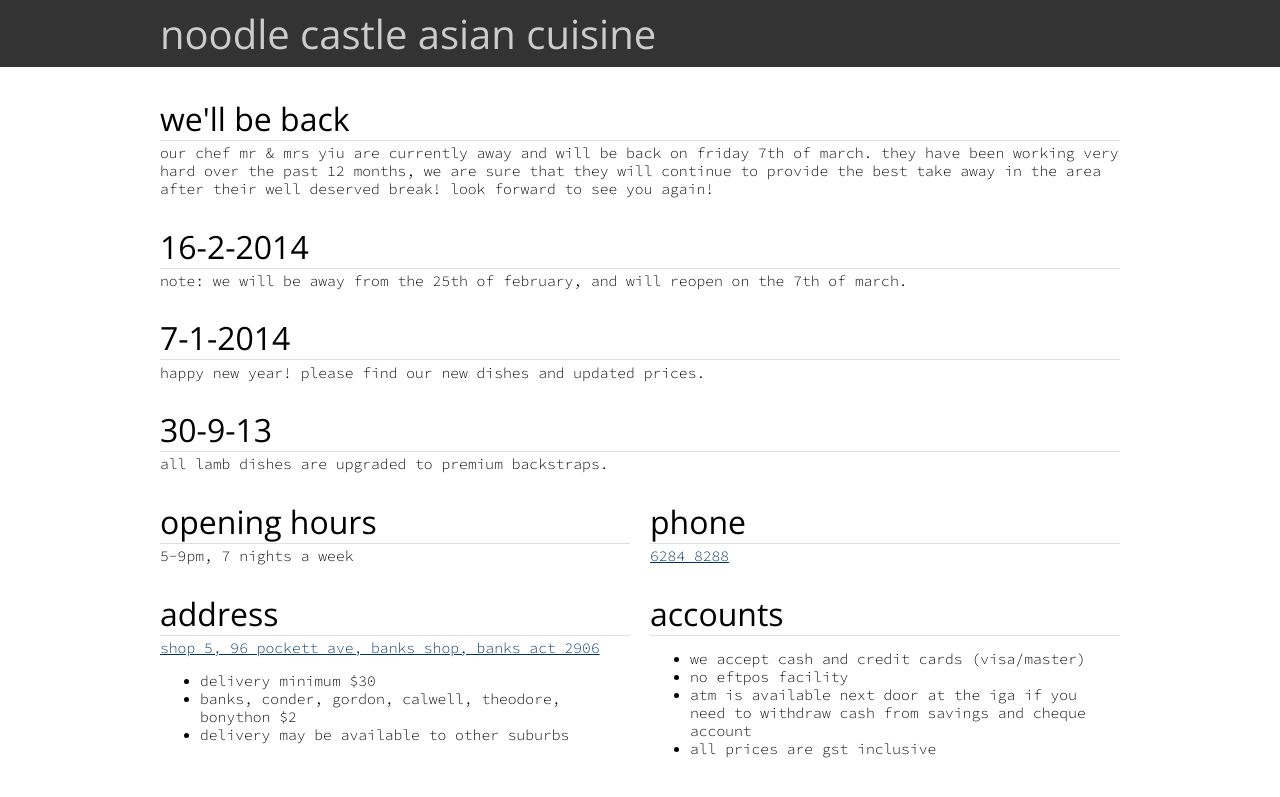
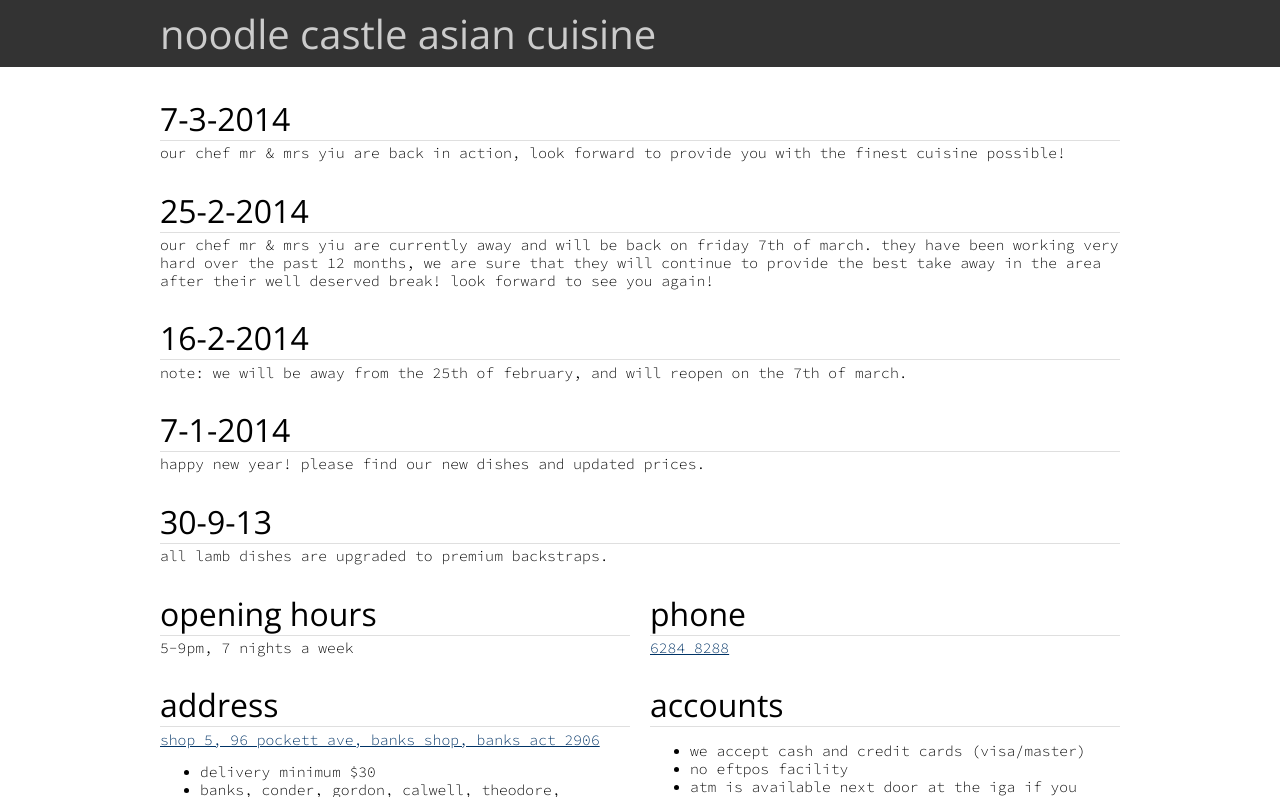
Before and after one commit to noodlecastle/noodlecastle.github.io, a plain HTML site: page index.html in a window 1280 px wide. Shown: the top 797 px of the page. Drawn offline with nearby package versions, Linux system fonts and the light colour scheme.

Commit message:
added came back message after 2014 vacation.

```diff
--- a/index.html
+++ b/index.html
@@ -124,7 +124,10 @@ p.price {
 
 <main role=main>
 
-<h2>We'll be back</h2>
+<h2>7-3-2014</h2>
+Our chef Mr &amp; Mrs Yiu are back in action, look forward to provide you with the finest cuisine possible!
+
+<h2>25-2-2014</h2>
 Our chef Mr &amp; Mrs Yiu are currently away and will be back on Friday 7th of March. They have been working very hard over the past 12 months, we are sure that they will continue to provide the best take away in the area after their well deserved break! Look forward to see you again!
 
 <h2>16-2-2014</h2>
@@ -467,7 +470,7 @@ All lamb dishes are upgraded to premium backstraps.
 
 <aside role=complementary>
 <p><a href=http://au.noodlecastle.com>au.noodlecastle.com</a></p>
-<p>25-2-2014</p>
+<p>7-3-2014</p>
 </aside>
 
 <script>
```
